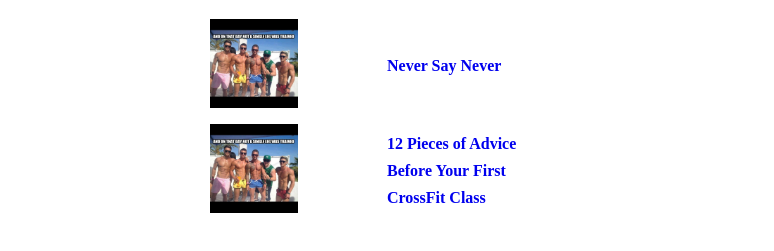
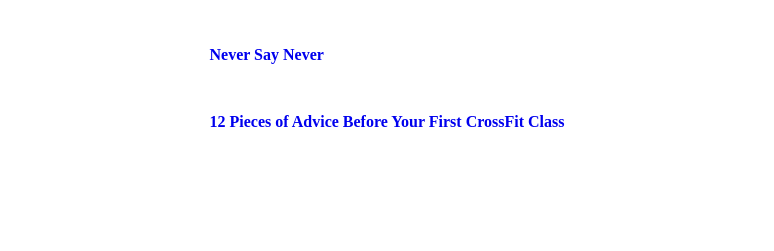
Before and after one commit to chrisdesilva/crossfit-for-the-rest, a Gatsby site: page / in a window 1280 px wide. Shown: the part 501-752 px from the top of the page, without its empty margins (253-1027 px from the left). Built offline with nearby package versions, Linux system fonts and the light colour scheme; Gatsby itself is replaced by a stand-in of ours.

Commit message:
Remove images from post preview

```diff
--- a/src/pages/index.js
+++ b/src/pages/index.js
@@ -48,12 +48,6 @@
           {data.allMdx.nodes.map(post => (
             <BlogPreview>
               <div>
-                <Image
-                  fluid={post.frontmatter.featuredImage.childImageSharp.fluid}
-                  alt={post.frontmatter.title}
-                />
-              </div>
-              <div>
                 <h2>
                   <Link to={post.frontmatter.slug}>
                     {post.frontmatter.title}
@@ -89,7 +83,7 @@
 const BlogPreview = styled.div`
   display: flex;
   align-items: center;
-  div {
+  /* div {
     width: 50%;
-  }
+  } */
 `
```
